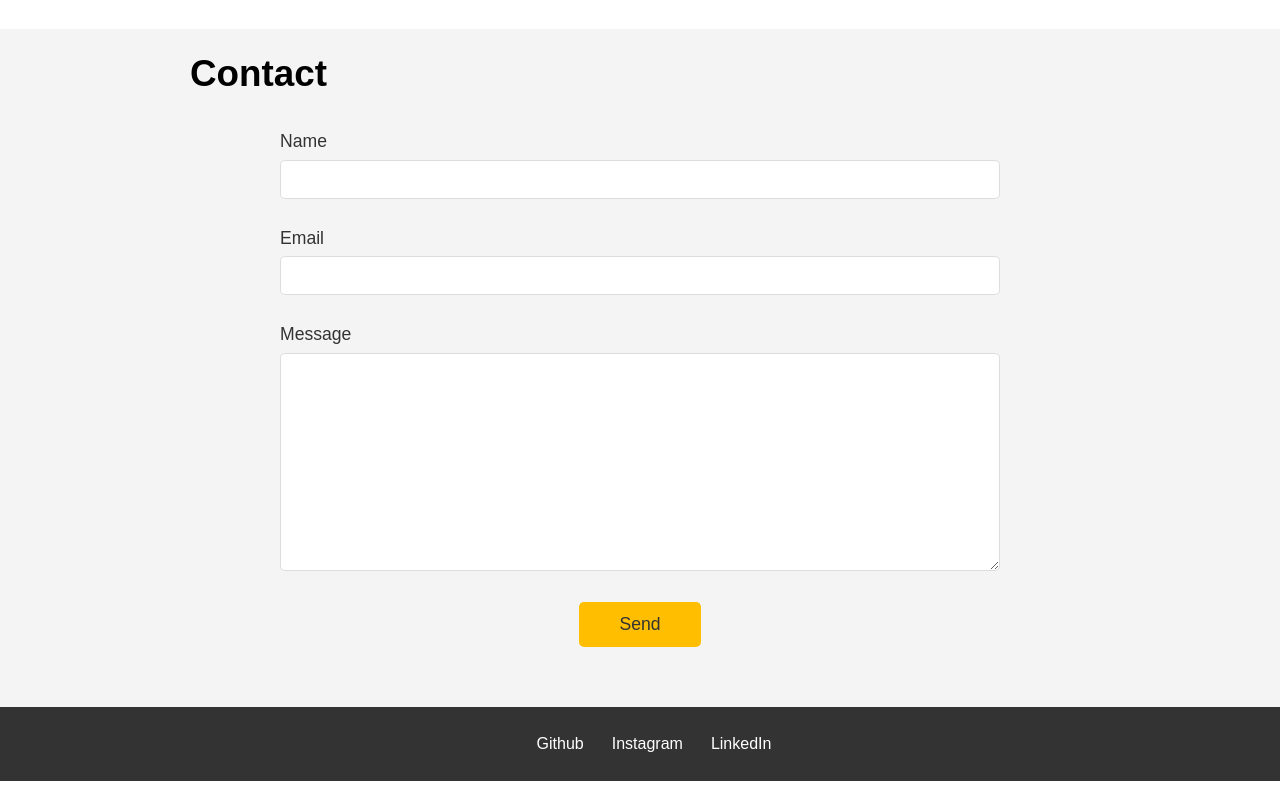
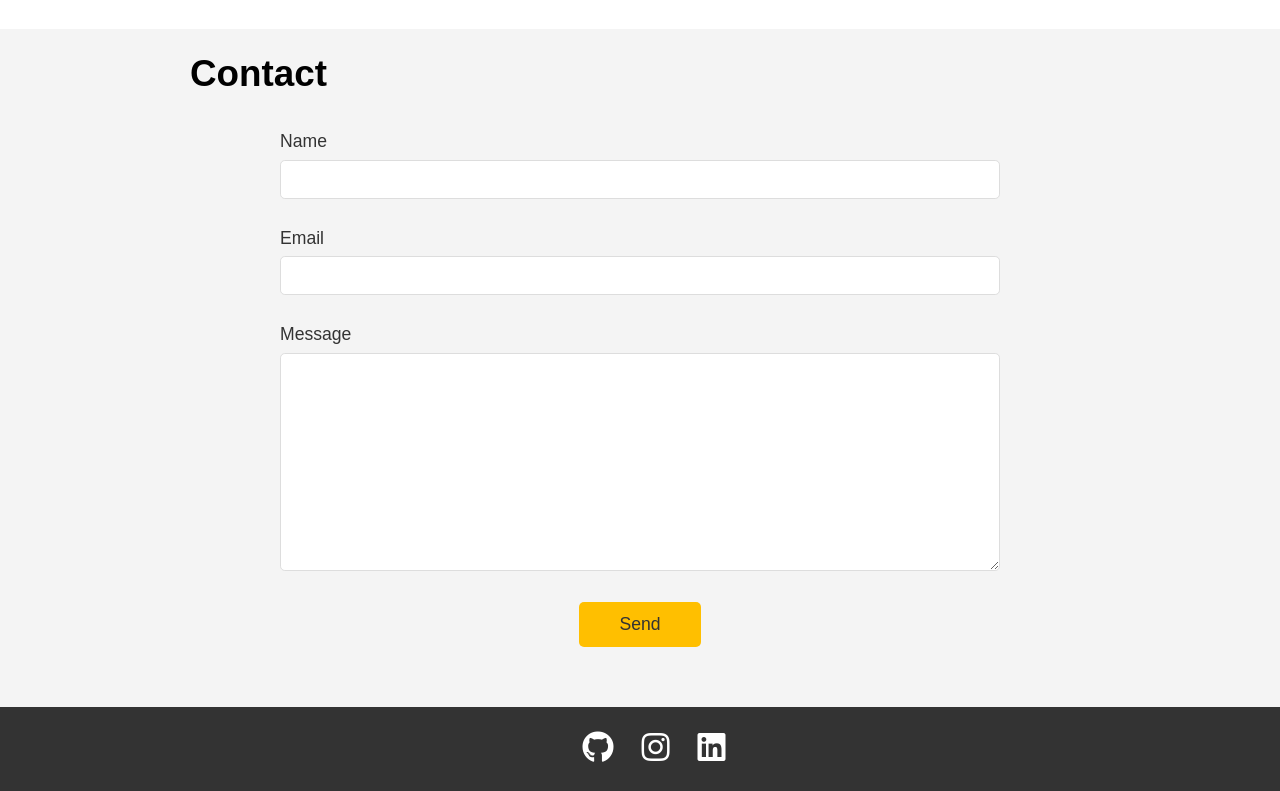
Before and after one commit to NickBlomberg/nickblomberg.com, a website: page index.html in a window 1280 px wide. Shown: the part 1773-2564 px from the top of the page. Drawn offline with Linux system fonts and the light colour scheme.

Commit message:
Replace footer links with font awesome icons

```diff
--- a/index.html
+++ b/index.html
@@ -12,6 +12,7 @@
     <meta name="robots" content="follow">
 
     <link rel="stylesheet" href="./css/styles.css">
+    <link rel="stylesheet" href="./node_modules/@fortawesome/fontawesome-free/css/all.min.css">
 </head>
 
 <body id="home">
@@ -82,9 +83,9 @@
     <footer>
         <div id="social">
             <ul>
-                <li><a href="https://github.com/NickBlomberg">Github</a></li>
-                <li><a href="https://www.instagram.com/nickblomberg/">Instagram</a></li>
-                <li><a href="https://www.linkedin.com/in/nickblomberg/">LinkedIn</a></li>
+                <li><a href="https://github.com/NickBlomberg"><i class="fab fa-github fa-2x"></i></a></li>
+                <li><a href="https://www.instagram.com/nickblomberg/"><i class="fab fa-instagram fa-2x"></i></a></li>
+                <li><a href="https://www.linkedin.com/in/nickblomberg/"><i class="fab fa-linkedin fa-2x"></i></a></li>
             </ul>
         </div>
     </footer>
--- a/package.json
+++ b/package.json
@@ -4,7 +4,9 @@
   "description": "My personal website",
   "main": "index.html",
   "dependencies": {},
-  "devDependencies": {},
+  "devDependencies": {
+    "@fortawesome/fontawesome-free": "^5.11.2"
+  },
   "scripts": {
     "test": "echo \"Error: no test specified\" && exit 1"
   },
```
Also changed, not shown: 1 other file.
